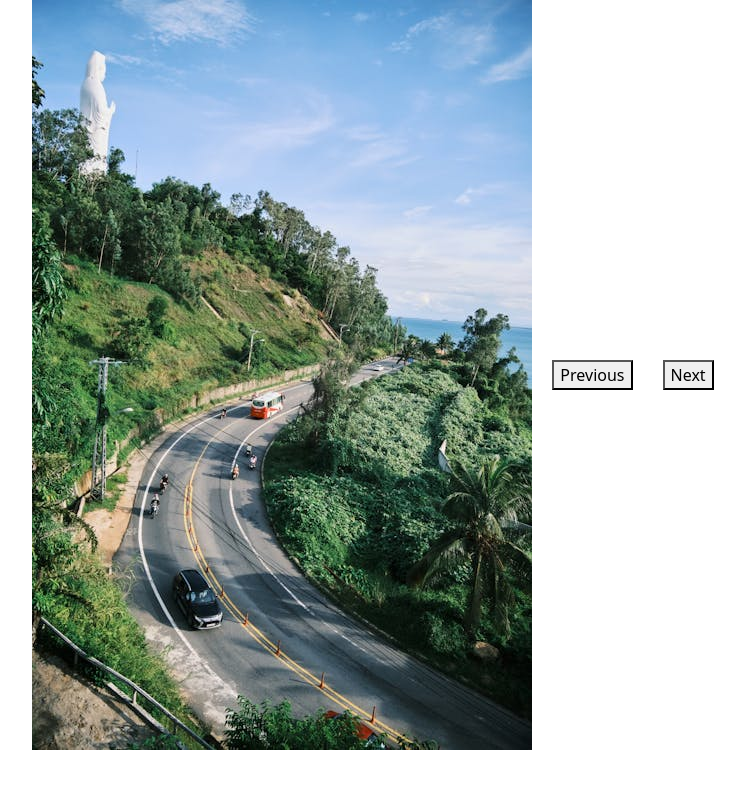
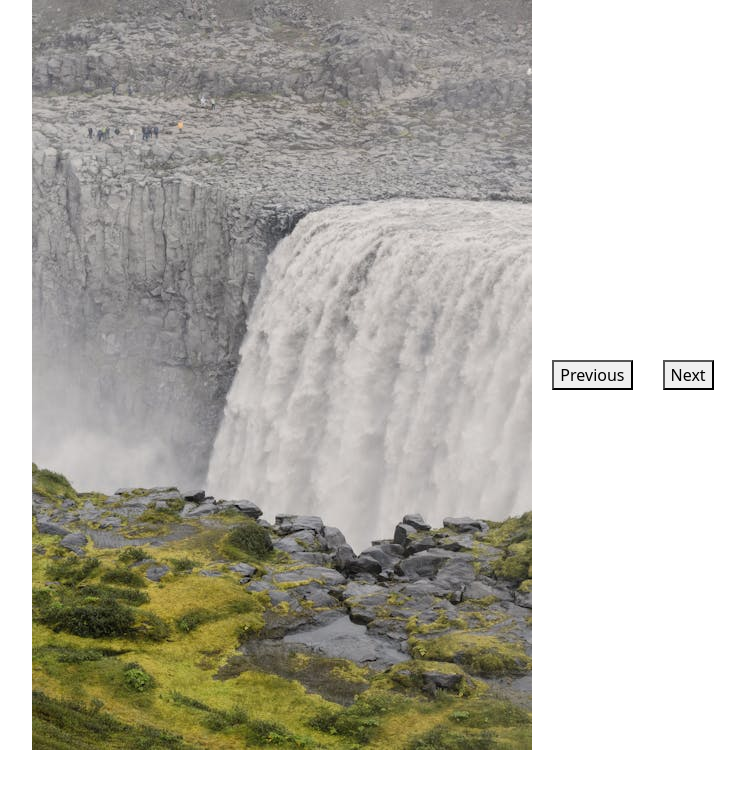
Before and after one commit to Emi263/react-project, a React (Vite) app: page / in a window 1280 px wide. Shown: the top 788 px of the page, without its empty margins (257-1002 px from the left). Built offline with nearby package versions, Linux system fonts and the light colour scheme.

Commit message:
changed selected index to 1

```diff
--- a/src/App.jsx
+++ b/src/App.jsx
@@ -43,7 +43,6 @@ function App() {
           <p onClick={() => setIsAlertVisible(false)}>X</p>
         </div>
       )} */}
-
       <Carousel />
     </>
   );
--- a/src/Carousel.jsx
+++ b/src/Carousel.jsx
@@ -5,7 +5,7 @@ import ImageThree from "./assets/imageThree.jpeg";
 
 function Carousel() {
   const images = [ImageOne, ImageTwo, ImageThree, ImageTwo, ImageOne];
-  const [activeIndex, setActiveIndex] = useState(0);
+  const [activeIndex, setActiveIndex] = useState(1);
 
   return (
     <div style={{ display: "flex", justifyContent: "center", alignItems: "center" }}>
```
